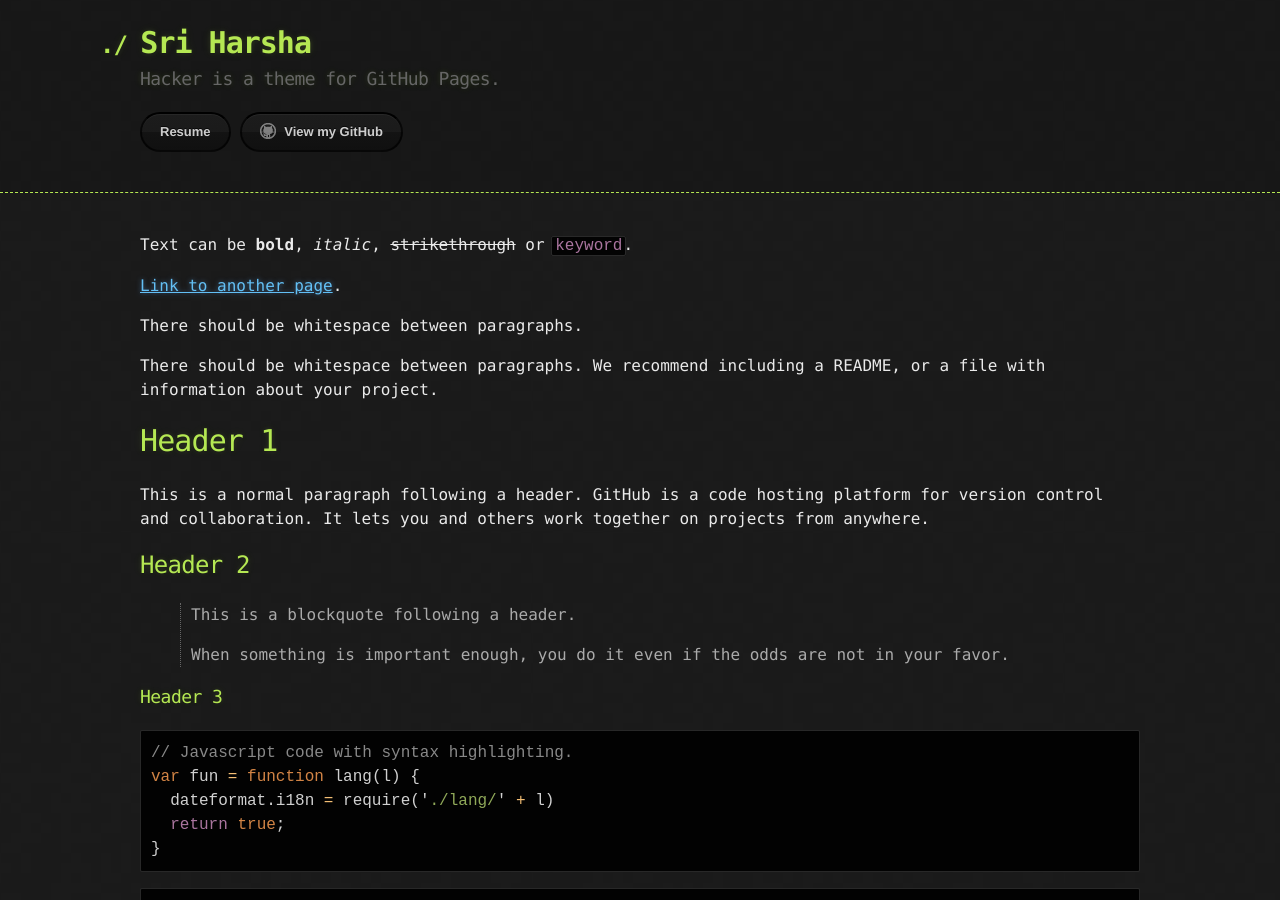
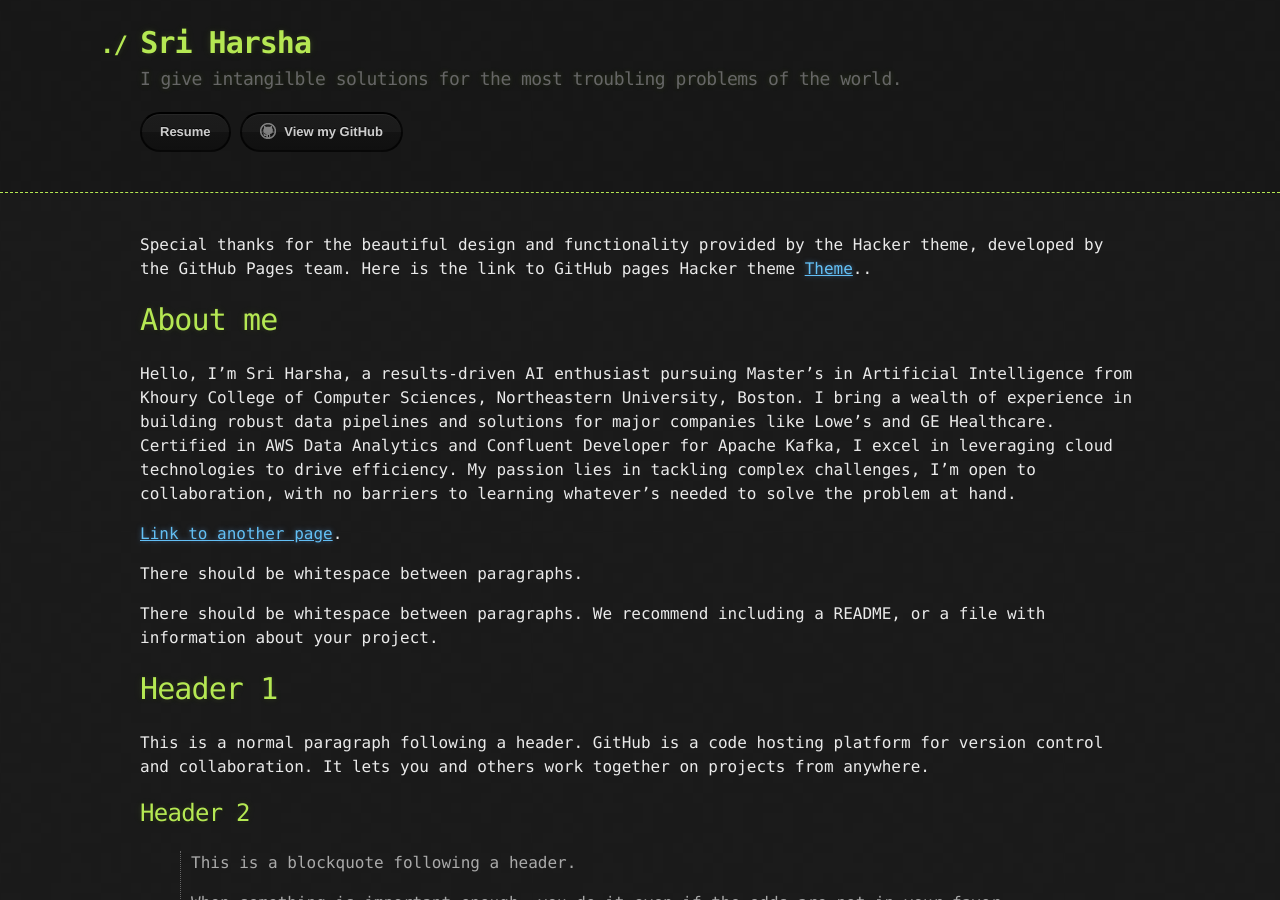
Before and after one commit to muffyharsha/sriharshap, a Jekyll site: the page built from index.md, in a window 1280 px wide and 900 px high. Built offline with Jekyll 4.4.1, drawn with Linux system fonts in a browser that asks for light colours.

Commit message:
added about me and credits

```diff
--- a/_config.yml
+++ b/_config.yml
@@ -1,5 +1,5 @@
 title: Sri Harsha
-description: Hacker is a theme for GitHub Pages.
+description: I give intangilble solutions for the most troubling problems of the world.
 show_downloads: true
 google_analytics:
 theme: jekyll-theme-hacker
--- a/index.md
+++ b/index.md
@@ -2,7 +2,21 @@
 layout: default
 ---
 
-Text can be **bold**, _italic_, ~~strikethrough~~ or `keyword`.
+Special thanks for the beautiful design and functionality provided by the Hacker theme, developed by the GitHub Pages team. Here is the link to GitHub pages Hacker theme [Theme](https://github.com/pages-themes/hacker)..
+
+
+# About me
+
+Hello, I’m Sri Harsha, a results-driven AI enthusiast pursuing Master’s in Artificial Intelligence from Khoury College of Computer Sciences, Northeastern University, Boston. I bring a wealth of experience in building robust data pipelines and solutions for major companies like Lowe’s and GE Healthcare. Certified in AWS Data Analytics and Confluent Developer for Apache Kafka, I excel in leveraging cloud technologies to drive efficiency. My passion lies in tackling complex challenges, I'm open to collaboration, with no barriers to learning whatever's needed to solve the problem at hand.
+
+
+
+
+
+
+
+
+
 
 [Link to another page](./another-page.html).
 
```
